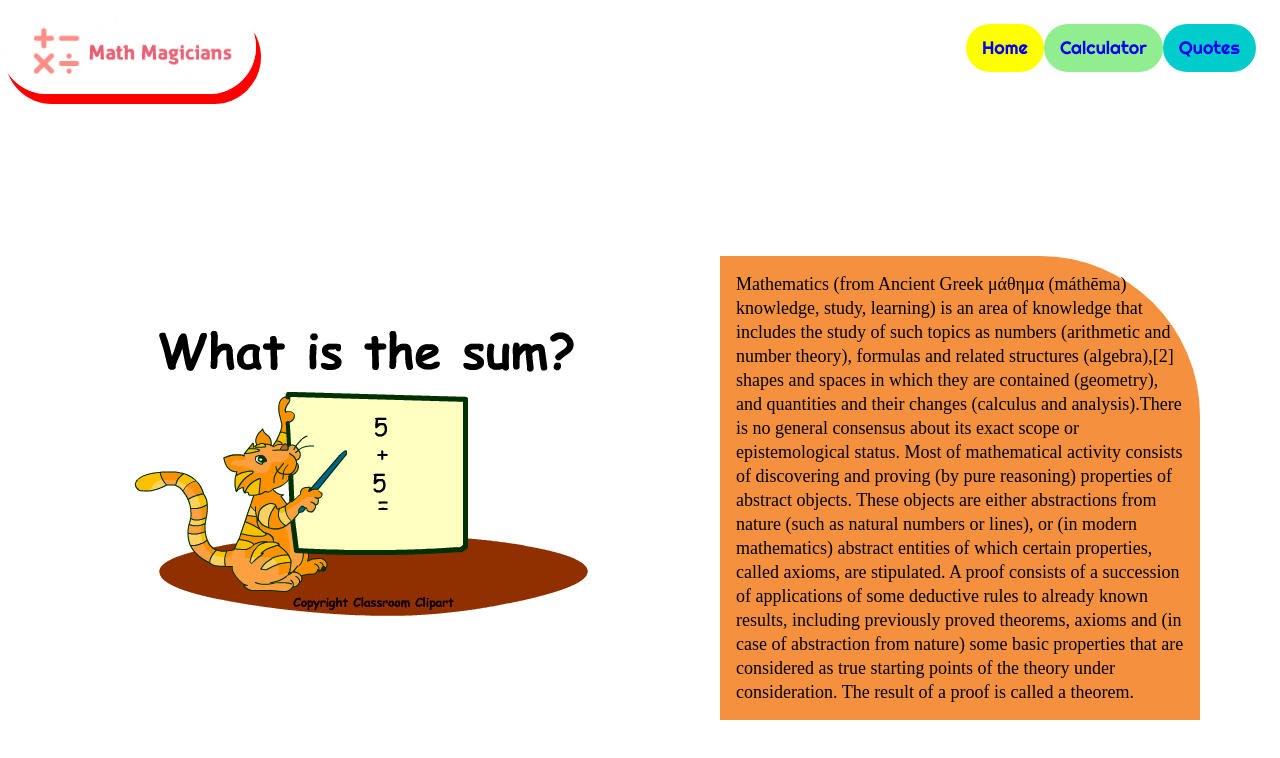
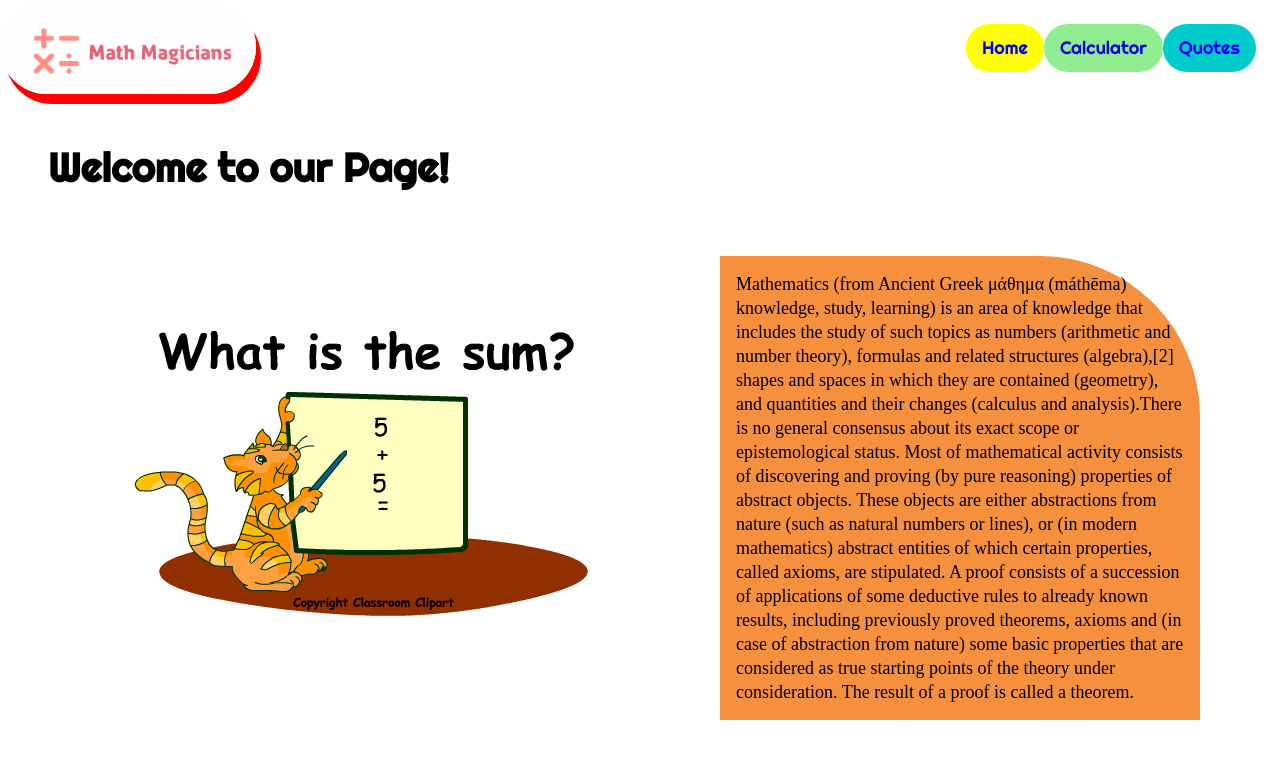
Before and after one commit to IfzaRasool/math-magician-website, a React (Create React App) app: page / in a window 1280 px wide. Shown: the top 758 px of the page. Built offline with nearby package versions, Linux system fonts and the light colour scheme; a web font is replaced by a local one.

Commit message:
ADD stlying

```diff
--- a/src/components/home.js
+++ b/src/components/home.js
@@ -2,7 +2,10 @@ import React from 'react';
 import homePic from './images/home1.gif';
 
 const Home = () => (
+  <div>
+    <h1 className="main-heading">Welcome to our Page!</h1>
     <div className="home-para">
+
       <img src={homePic} alt="homepic" />
       <p className="home-content">
         Mathematics (from Ancient Greek μάθημα (máthēma) knowledge, study, learning) is an area of
@@ -21,6 +24,7 @@ const Home = () => (
         consideration. The result of a proof is called a theorem.
       </p>
     </div>
+  </div>
 );
 
 export default Home;
--- a/src/index.css
+++ b/src/index.css
@@ -108,6 +108,14 @@ body {
   grid-template-columns: repeat(2, 1fr);
 }
 
+.main-heading {
+  font-size: 40px;
+  position: absolute;
+  padding: 3rem;
+  transition: 2s;
+  margin-top: 1rem;
+}
+
 .home-para > img {
   margin-top: 10rem;
   margin-left: 5rem;
@@ -164,3 +172,10 @@ li {
   top: 8rem;
   right: 0;
 }
+
+li :hover {
+  padding: 1rem;
+  font-size: 20px;
+  color: red;
+  transition: 1s;
+}
```
Lines whose indentation alone changed are shown as unchanged.
